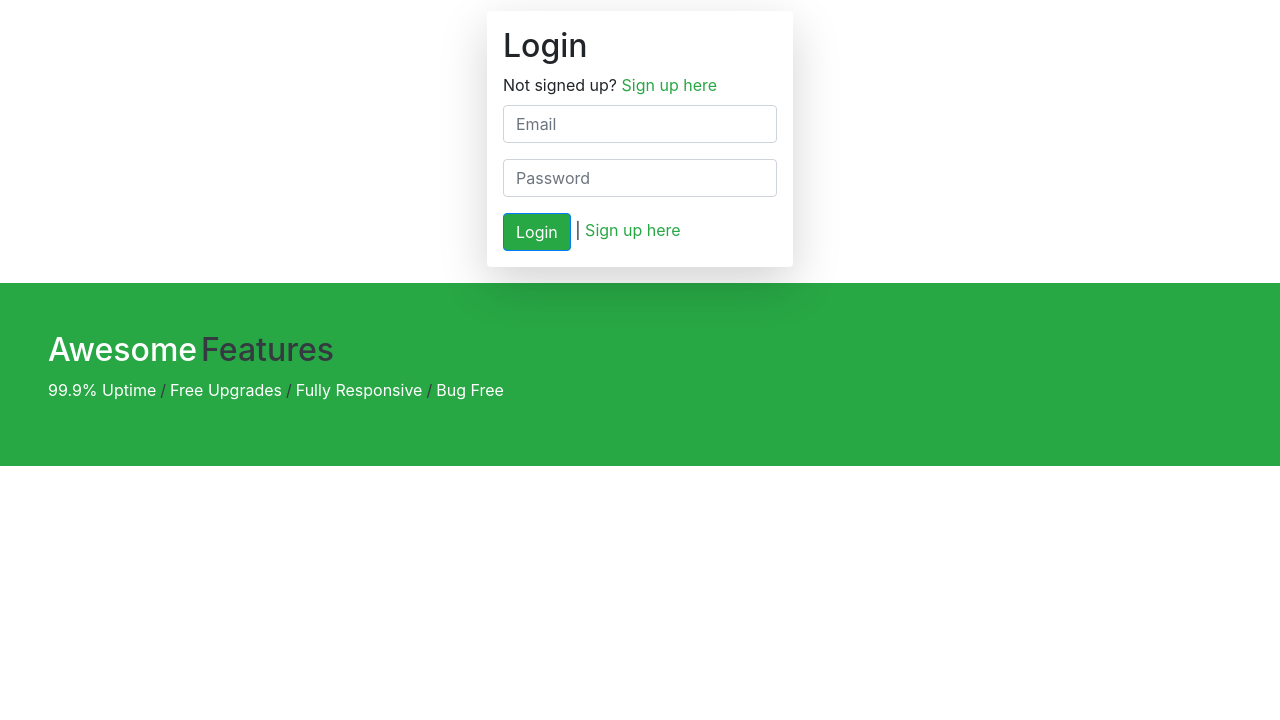
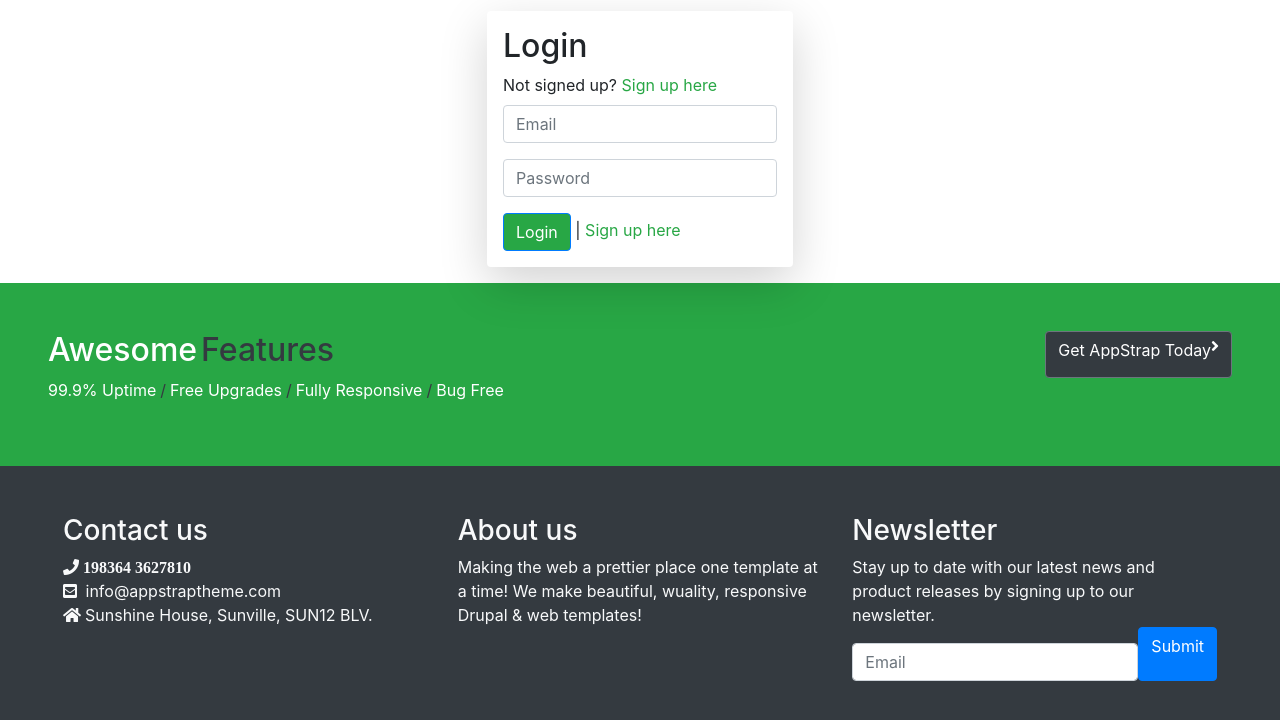
Before and after one commit to MykolasPinkevicius/Homework-html, a plain HTML site: page Week 5/Day 2-3/bootstrap.html in a window 1280 px wide. Shown: the part 238-958 px from the top of the page. Before the commit the page ends 800 px from the top, so only its background shows below. Drawn offline with nearby package versions, Linux system fonts and the light colour scheme.

Commit message:
Finished homework

```diff
--- a/Week 5/Day 2-3/bootstrap.html
+++ b/Week 5/Day 2-3/bootstrap.html
@@ -1,6 +1,7 @@
 <!doctype html>
 <html lang="en">
   <head>
+      <link rel="stylesheet" href="master.css">
     <!-- font awesome -->
     <link rel="stylesheet" href="https://use.fontawesome.com/releases/v5.1.0/css/all.css" integrity="sha384-lKuwvrZot6UHsBSfcMvOkWwlCMgc0TaWr+30HWe3a4ltaBwTZhyTEggF5tJv8tbt" crossorigin="anonymous">
     <!-- Required meta tags -->
@@ -57,17 +58,51 @@
                <a href="#"class="text-success">Sign up here</a>
             </form>
         </main>
-        <div class="d-flex flex-column p-5 mb-2 bg-success text-white">
-            <div class="d-flex">
-                <h2 classs="text-white d-flex">Awesome</h2><h2 class="text-dark d-flex pl-1">Features</h2>
+        <div class-"mainlowercontainer d-flex flex-row">
+        <div class="d-flex flex-column p-5 mb-0 bg-success text-white">
+            <div class="d-flex flex-row  justify-content-between">
+                <div class="d-flex">
+                <h2 classs="text-white d-flex">Awesome</h2>
+                <h2 class="text-dark d-flex pl-1">Features</h2>
+                </div>
+                <div class="d-flex">
+                <button type="button" class="btn bg-dark btn-secondary rounded d-flex">Get AppStrap Today<i class="fas fa-angle-right"></i></button>
             </div>
+        </div>
             <div class="d-flex">
                 <p class="text-white d-flex pr-1">99.9% Uptime </p><p class="text-dark d-flex pr-1">/</p>
                 <p class="text-white d-flex pr-1">Free Upgrades </p><p class="text-dark d-flex pr-1">/</p>
                 <p class="text-white d-flex pr-1">Fully Responsive </p><p class="text-dark d-flex pr-1">/</p>
                 <p class="text-white d-flex pr-1">Bug Free </p>
+            <!-- </div>
+        <div class="d-flex"> -->
+            <!-- <button type="button" class="btn btn-secondary rounded d-flex">Get AppStrap Today <i class="fas fa-angle-right"></i></button> -->
             </div>
         </div>
+    </div>
+            <footer class="d-flex flex-row bg-dark text-light p-5">
+                <div class="d-flex flex-column col-sm">
+                    <h3>Contact us</h3>
+                    <p class="m-0"><i class="fas fa-phone m-0 pr-1"> 198364 3627810</i></p>
+                    <p class="m-0"><i class="fas fa-envelope-square m-0 pr-1"></i> info@appstraptheme.com</p>
+                    <p class="m-0"><i class="fas fa-home m-0 pr-1"></i>Sunshine House, Sunville, SUN12 BLV.</p>
+                </div>
+                <div class="d-flex flex-column col-sm">
+                    <h3>About us</h3>
+                    <p class="m-0">Making the web a prettier place one template at a time! We make beautiful, wuality, responsive Drupal & web templates!</p>
+                </div>
+                <div class="d-flex flex-column col-sm">
+                    <h3>Newsletter</h3>
+                    <p class="m-0">Stay up to date with our latest news and product releases by signing up to our newsletter. <form>
+                            <div class="form-group d-flex">
+                            <label for="exampleInputEmail1"></label>
+                            <input type="email" class="form-control d-flex flex-row mt-3" id="exampleInputEmail1" aria-describedby="emailHelp" placeholder="Email">
+                            <button type="submit" class="btn btn-primary d-flex flex-row">Submit</button>
+                        </form>
+                    </p>
+                </div>
+            </footer>
+    </div>
 
 
     <!-- Optional JavaScript -->
```
Also changed, not shown: Week 5/Day 2-3/master.css (added).
